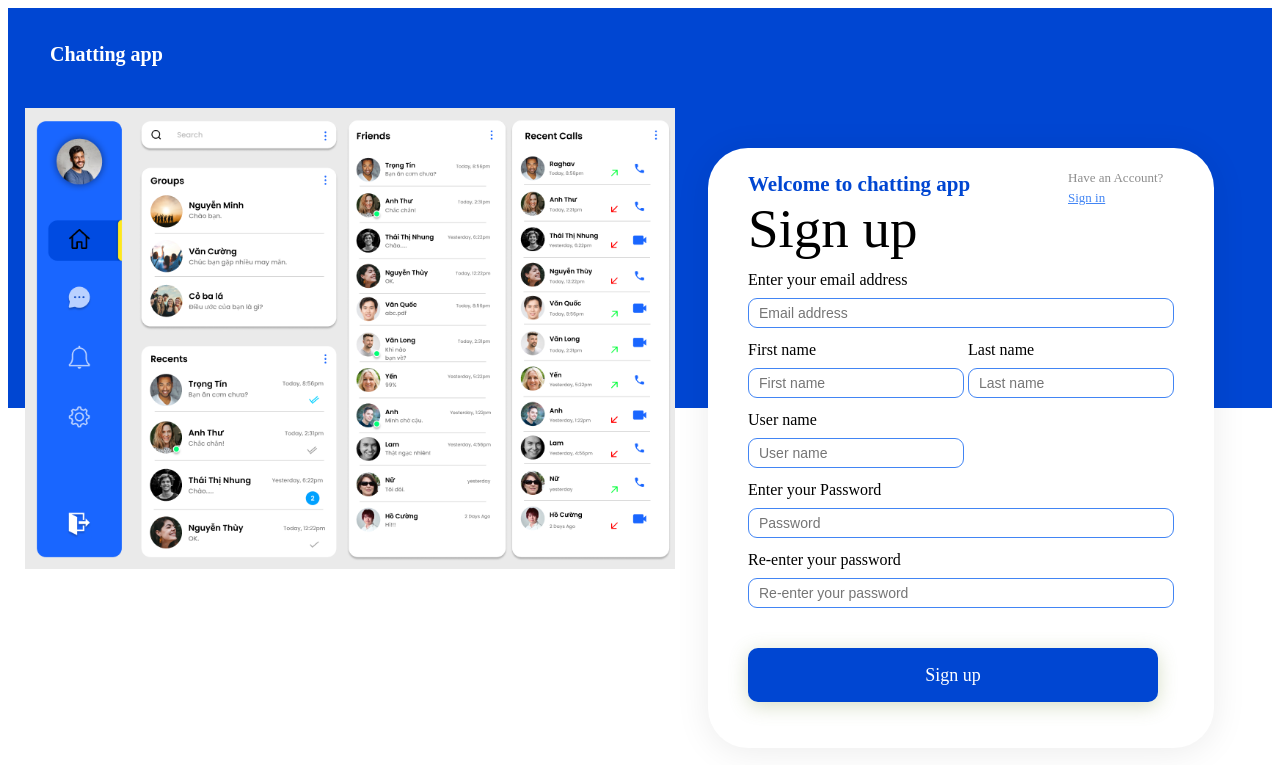
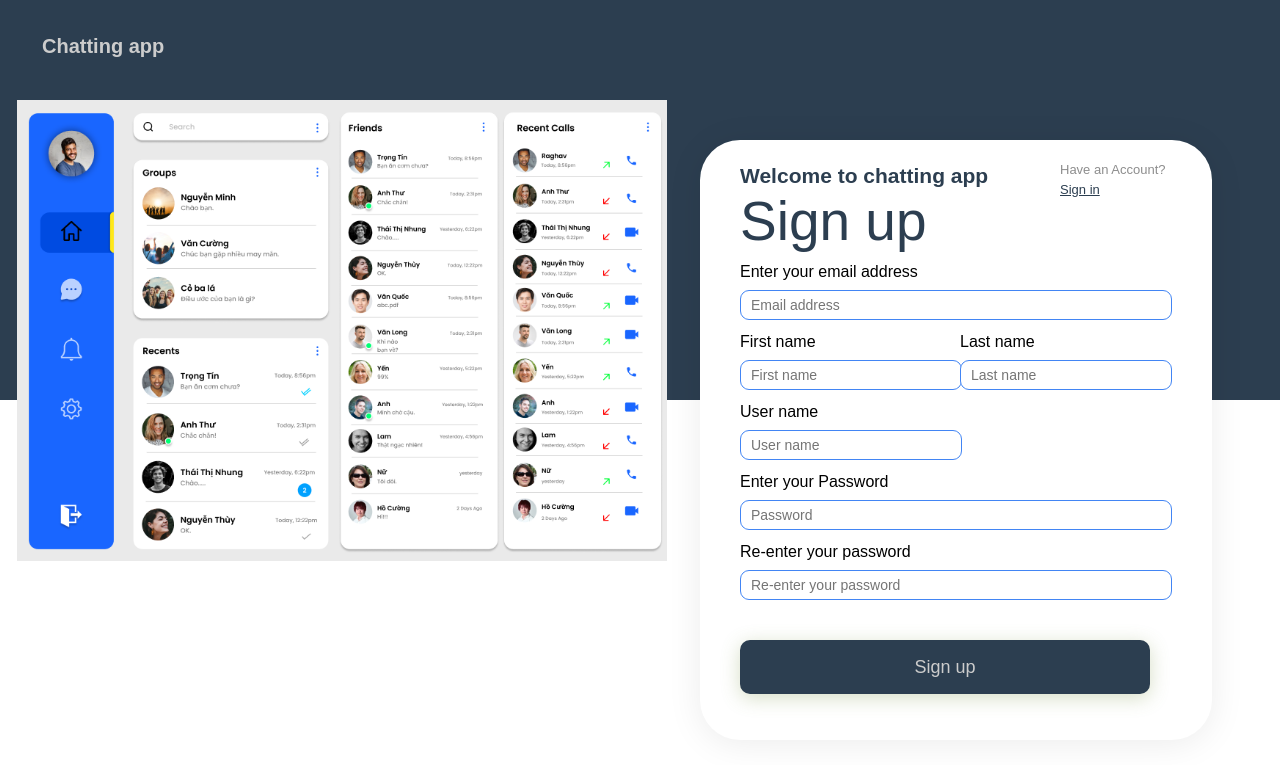
Before and after one commit to TinUIT/WebChat, a Django app: page /signup in a window 1280 px wide. Shown: the top 765 px of the page. Run offline with Django 4.2, Linux system fonts and the light colour scheme.

Commit message:
changehtmlsignin/signup

```diff
--- a/static/media/sign_up.css
+++ b/static/media/sign_up.css
@@ -1,5 +1,9 @@
-
-
+*{
+    font-family:'Poppins', sans-serif;
+}
+body{
+    margin: 0px 0px;
+}
 .background1 {
     position: relative;
     width: 100%;
@@ -12,13 +16,11 @@
     height: 30px;
     left: 42px;
     top: 31px;
-    font-family: 'Poppins';
-    font-style: normal;
     font-weight: 600;
     font-size: 20px;
     line-height: 30px;
     /* identical to box height */
-    color: #FFFFFF;
+    color: #ccc;
 
 
 
@@ -29,7 +31,7 @@
     height: 400px;
     left: 0px;
     top: 0px;
-    background: #0046D2;
+    background: #2c3e50;
 }
 .background1 img{
     position: absolute;
@@ -57,15 +59,13 @@ border-radius: 40px;
     top: 226px; */
     margin-top: 20px;
     margin-left: 40px;
-    font-family: 'Poppins';
-    font-style: normal;
     font-weight: 600;
     font-size: 21px;
     line-height: 32px;
     /* identical to box height */
 
 
-    color: #0046D2;
+    color: #2c3e50;
 
 }
 .background1 .sign_in #have_an_account {
@@ -75,8 +75,6 @@ border-radius: 40px;
     left: 360px;
     top: 20px;
 
-    font-family: 'Poppins';
-    font-style: normal;
     font-weight: 400;
     font-size: 13px;
     line-height: 20px;
@@ -86,20 +84,18 @@ border-radius: 40px;
 }
 .background1 .sign_in #text {
     position: absolute;
-    width: 186px;
+    width: 300px;
     height: 83px;
     left: 40px;
     top: 40px;
 
-    font-family: 'Poppins';
-    font-style: normal;
     font-weight: 500;
     font-size: 55px;
     line-height: 82px;
     /* identical to box height */
 
 
-    color: #000000;
+    color: #2c3e50;
 
 }
 .background1 .sign_in #text_email {
@@ -107,8 +103,6 @@ border-radius: 40px;
     left: 40px;
     top: 120px;
 
-    font-family: 'Poppins';
-    font-style: normal;
     font-weight: 400;
     font-size: 16px;
     line-height: 24px;
@@ -141,8 +135,6 @@ border-radius: 40px;
     left: 40px;
     top: 190px;
 
-    font-family: 'Poppins';
-    font-style: normal;
     font-weight: 400;
     font-size: 16px;
     line-height: 24px;
@@ -175,8 +167,6 @@ border-radius: 40px;
     left: 260px;
     top: 190px;
 
-    font-family: 'Poppins';
-    font-style: normal;
     font-weight: 400;
     font-size: 16px;
     line-height: 24px;
@@ -208,8 +198,6 @@ border-radius: 40px;
     left: 40px;
     top: 260px;
 
-    font-family: 'Poppins';
-    font-style: normal;
     font-weight: 400;
     font-size: 16px;
     line-height: 24px;
@@ -239,8 +227,6 @@ border-radius: 40px;
     position: absolute;
     left: 40px;
     top: 330px;
-    font-family: 'Poppins';
-    font-style:normal;
     font-weight: 400;
     font-size: 16px;
     line-height: 24px;
@@ -268,8 +254,6 @@ border-radius: 40px;
     position: absolute;
     left: 40px;
     top: 400px;
-    font-family: 'Poppins';
-    font-style:normal;
     font-weight: 400;
     font-size: 16px;
     line-height: 24px;
@@ -301,15 +285,18 @@ width: 410px;
 height: 54px;
 left: 40px;
 top: 500px;
-
-background: #0046D2;
+font-family:'Poppins', sans-serif;
+background: #2c3e50;
 box-shadow: 0px 4px 19px rgba(119, 147, 65, 0.3);
 border-radius: 10px;
-font-family: 'Poppins';
-font-style: normal;
 font-weight: 500;
 font-size: 18px;
 line-height: 24px;
-color: #FFFFFF;
+color: #ccc;
 border: none;
+cursor: pointer;
 }
+
+.background1 .sign_in button:hover{
+    background: #3b526a;
+}
--- a/templates/authentication/signup.html
+++ b/templates/authentication/signup.html
@@ -12,7 +12,7 @@
     <div class="background1">
 
         <div class="background2">
-            <div id="app"><a style="color: #FFFF; text-decoration: none" href="/">Chatting app</a></div>
+            <div id="app"><a style="color: #ccc; text-decoration: none" href="/">Chatting app</a></div>
 
         </div>
         <a href=""><img src="{% static 'pictures\chat.png' %}" alt=""></a>
@@ -22,7 +22,7 @@
             </div>
             <div id="have_an_account">
                 Have an Account?
-                <br> <a style="color: #4285F4;;" href="signin.html">Sign in</a>
+                <br> <a style="color: #2c3e50;" href="/signin">Sign in</a>
             </div>
             <div id="text">
                 Sign up
```
Also changed, not shown: static/media/sign_in.css (+23 -26 lines), static/media/style.css (+24 -18 lines), templates/authentication/signin.html (+7 -7 lines).
